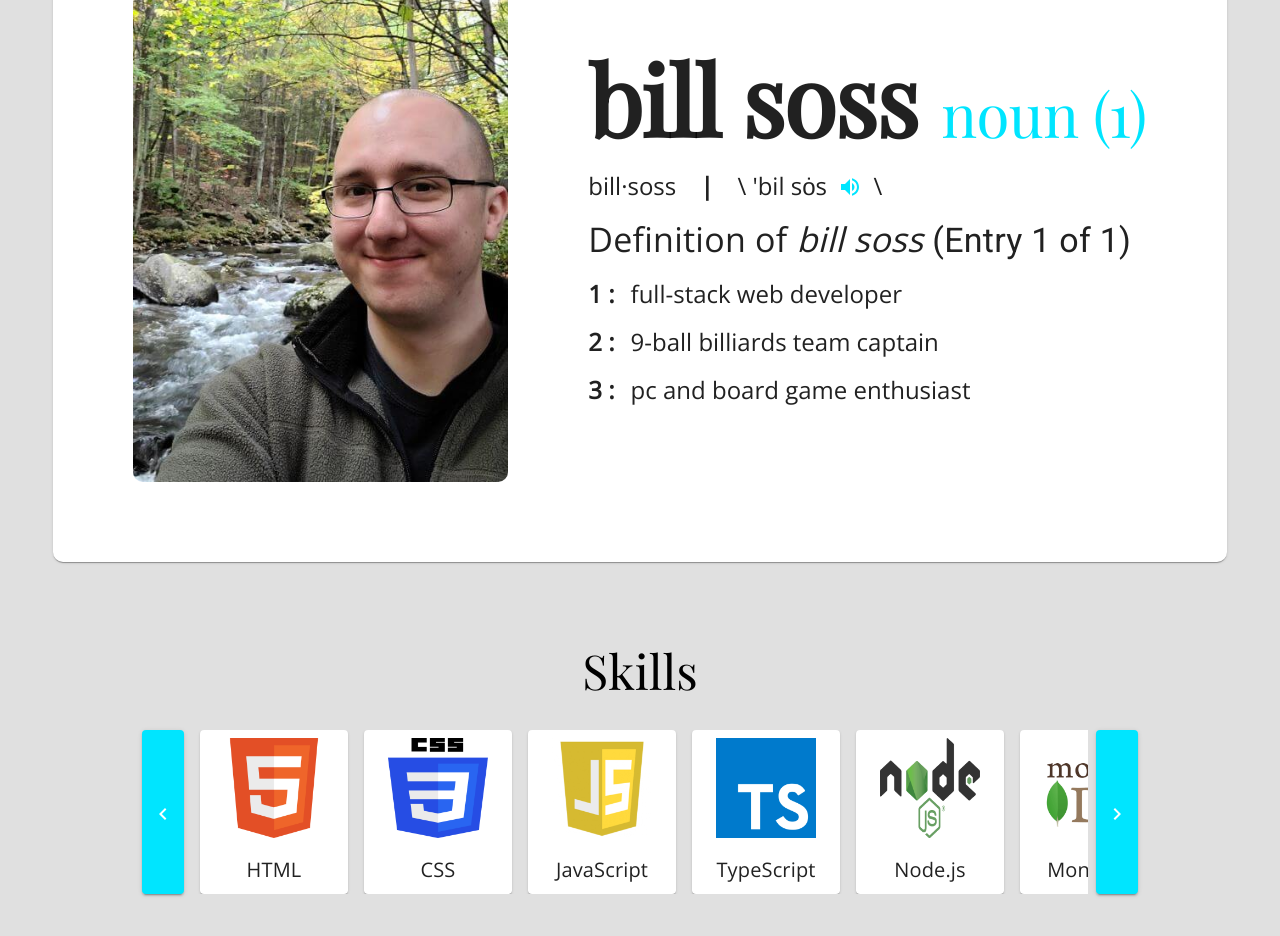
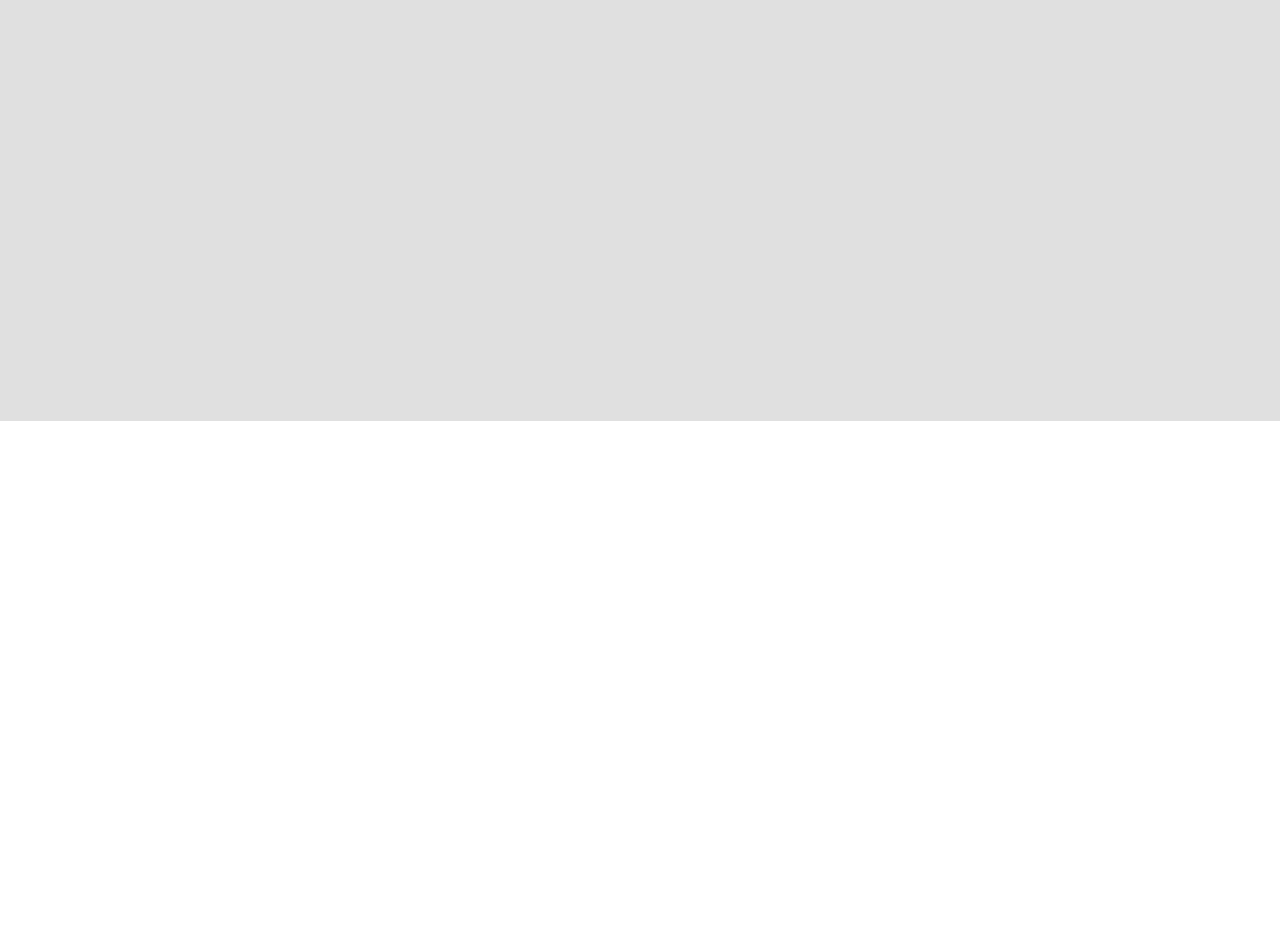
Before and after one commit to sossw1/React-Portfolio, a React (Create React App) app: page / in a window 1280 px wide. Shown: the part 380-1316 px from the top of the page. After the commit the page ends 801 px from the top, so only its background shows below. Built offline with nearby package versions, Linux system fonts and the light colour scheme.

Commit message:
remove definition and skills

```diff
--- a/src/App.tsx
+++ b/src/App.tsx
@@ -2,8 +2,6 @@ import { ThemeProvider } from '@mui/material/styles';
 import { Box } from '@mui/material';
 import theme from './Theme';
 import Greeter from './components/Greeter';
-import Definition from './components/Definition';
-import Skills from './components/Skills';
 
 function App() {
   return (
@@ -16,8 +14,6 @@ function App() {
       >
         <Box display='flex' flexDirection='column' alignItems='center'>
           <Greeter />
-          <Definition />
-          <Skills />
         </Box>
       </Box>
     </ThemeProvider>
--- a/src/components/Definition.tsx
+++ /dev/null
@@ -1,206 +0,0 @@
-import { useState, useEffect } from 'react';
-import {
-  Avatar,
-  Box,
-  Button,
-  Paper,
-  Typography,
-  useMediaQuery
-} from '@mui/material';
-import { keyframes } from '@mui/system';
-import { VolumeUp } from '@mui/icons-material';
-import { v4 as uuid } from 'uuid';
-import theme from '../Theme';
-
-const lineUp = keyframes`
-  0% {
-    opacity: 0;
-    transform: translateY(80%);
-  }
-  20% {
-    opacity: 0;
-  }
-  50% {
-    opacity: 1;
-    transform: translateY(0%);
-  }
-  100% {
-    opacity: 1;
-    transform: translateY(0%);
-  }
-`;
-
-export default function Definition() {
-  const [audio] = useState(new Audio('/audio/billsoss.mp3'));
-  const [playing, setPlaying] = useState(false);
-  const togglePlaying = () => setPlaying(!playing);
-
-  useEffect(() => {
-    playing ? audio.play() : audio.pause();
-  }, [playing, audio]);
-
-  useEffect(() => {
-    audio.addEventListener('ended', () => setPlaying(false));
-    return () => {
-      audio.removeEventListener('ended', () => setPlaying(false));
-    };
-  }, [audio]);
-
-  const smDown = useMediaQuery(theme.breakpoints.down('sm'));
-  const mdDown = useMediaQuery(theme.breakpoints.down('md'));
-  const lgDown = useMediaQuery(theme.breakpoints.down('lg'));
-
-  return (
-    <Paper
-      component='section'
-      elevation={smDown ? 0 : undefined}
-      sx={{
-        width: smDown ? '100%' : undefined,
-        mb: '5rem',
-        p: smDown ? '5rem 3rem' : '5rem',
-        borderRadius: smDown ? 0 : '10px',
-        opacity: 0,
-        animation: `${lineUp} 2s ease-out`,
-        animationDelay: '0.4s',
-        animationFillMode: 'forwards'
-      }}
-    >
-      <Box
-        display='flex'
-        flexDirection={lgDown ? 'column' : 'row'}
-        alignItems='center'
-      >
-        <Box mr={lgDown ? undefined : '5rem'} mb={lgDown ? '3rem' : undefined}>
-          <Avatar
-            variant='square'
-            src='/images/avatar.jpg'
-            alt='avatar'
-            sx={{
-              width: smDown ? '300px' : '375px',
-              height: smDown ? '400px' : '500px',
-              borderRadius: '10px'
-            }}
-          ></Avatar>
-        </Box>
-        <Box>
-          <Box mb='1rem'>
-            <Typography
-              variant={mdDown ? 'h2' : 'h1'}
-              component='h2'
-              mr={smDown ? 0 : '1.5rem'}
-              display={smDown ? undefined : 'inline'}
-              fontFamily='Playfair Display,serif'
-              fontWeight='bold'
-            >
-              bill soss
-            </Typography>
-            <Box
-              mb={smDown ? '1rem' : 0}
-              display={smDown ? undefined : 'inline'}
-            >
-              <Typography
-                variant={mdDown ? (smDown ? 'h4' : 'h3') : 'h2'}
-                component='span'
-                display={smDown ? undefined : 'inline'}
-                color='primary'
-                fontFamily='Playfair Display,serif'
-              >
-                noun (1)
-              </Typography>
-            </Box>
-          </Box>
-          <Box mb='1rem'>
-            <Typography
-              variant='h5'
-              component='span'
-              mb='0.75rem'
-              sx={{ ...theme.dictionary }}
-              hidden={useMediaQuery(theme.breakpoints.down(500))}
-            >
-              bill·soss
-              <Typography
-                variant='h5'
-                component='span'
-                p='0 1.5rem'
-                fontWeight='bold'
-                display='inline'
-                sx={{ ...theme.dictionary }}
-              >
-                |
-              </Typography>
-            </Typography>
-            <Typography
-              variant='h5'
-              component='p'
-              mb='0.75rem'
-              display='inline'
-              sx={{ ...theme.dictionary }}
-            >
-              \ 'bil sȯs{' '}
-              <Button
-                sx={{
-                  display: 'inline',
-                  lineHeight: '1rem',
-                  p: '0 5px',
-                  minWidth: '24px'
-                }}
-                onClick={togglePlaying}
-              >
-                <VolumeUp />
-              </Button>{' '}
-              \
-            </Typography>
-          </Box>
-          <Box mb='1rem'>
-            <Typography
-              variant={mdDown ? 'h5' : 'h4'}
-              component='h3'
-              mb='1rem'
-              display='inline'
-              sx={{ ...theme.dictionary }}
-            >
-              Definition of <i>bill soss</i>{' '}
-            </Typography>
-            <Typography
-              variant={mdDown ? 'h5' : 'h4'}
-              component='span'
-              display={
-                useMediaQuery(theme.breakpoints.down(550)) ? 'block' : 'inline'
-              }
-            >
-              (Entry 1 of 1)
-            </Typography>
-          </Box>
-          <Box>
-            {[
-              'full-stack web developer',
-              '9-ball billiards team captain',
-              'pc and board game enthusiast'
-            ].map((item, index) => (
-              <Typography
-                key={uuid()}
-                variant='h5'
-                component='p'
-                mb='1rem'
-                fontWeight='500'
-                sx={{ ...theme.dictionary }}
-              >
-                <Typography
-                  variant='h5'
-                  component='span'
-                  display='inline'
-                  fontWeight='bold'
-                  pr='1rem'
-                  sx={{ ...theme.dictionary }}
-                >
-                  {index + 1} :
-                </Typography>
-                {item}
-              </Typography>
-            ))}
-          </Box>
-        </Box>
-      </Box>
-    </Paper>
-  );
-}
--- a/src/components/Greeter.tsx
+++ b/src/components/Greeter.tsx
@@ -70,27 +70,6 @@ export default function Greeter() {
           Hi, I'm Bill Soss
         </Typography>
       </Box>
-      <Box
-        display='flex'
-        flexDirection='row'
-        overflow='hidden'
-        sx={{
-          opacity: 0,
-          animation: `2s ${lineUp} ease-out`,
-          animationDelay: '0.2s',
-          animationFillMode: 'forwards'
-        }}
-      >
-        <Typography
-          variant='h4'
-          component='p'
-          sx={{
-            ...theme.narration
-          }}
-        >
-          Here's a little info about me:
-        </Typography>
-      </Box>
     </Box>
   );
 }
--- a/src/components/Skills.tsx
+++ /dev/null
@@ -1,98 +0,0 @@
-import { Box, Button, Icon, Paper, Typography } from '@mui/material';
-import { ChevronLeft, ChevronRight } from '@mui/icons-material';
-import { v4 as uuid } from 'uuid';
-import theme from '../Theme';
-
-const logos = [
-  { name: 'HTML', path: '/images/HTML.png' },
-  { name: 'CSS', path: '/images/CSS.png' },
-  { name: 'JavaScript', path: '/images/JavaScript.png' },
-  { name: 'TypeScript', path: '/images/TypeScript.png' },
-  { name: 'Node.js', path: '/images/NodeJS.png' },
-  { name: 'MongoDB', path: '/images/MongoDB.png' },
-  { name: 'MySQL', path: '/images/MySQL.png' },
-  { name: 'React', path: '/images/React.png' },
-  { name: 'Mui', path: '/images/Mui.png' },
-  { name: 'Jest', path: '/images/Jest.png' }
-];
-
-export default function Skills() {
-  return (
-    <Box mb='5rem'>
-      <Typography
-        variant='h3'
-        component='h2'
-        mb='2rem'
-        sx={{ ...theme.narration }}
-        textAlign='center'
-      >
-        Skills
-      </Typography>
-      <Box display='flex' flexDirection='row'>
-        <Button
-          variant='contained'
-          disableRipple
-          aria-label='previous'
-          sx={{
-            color: 'white',
-            minWidth: '32px',
-            p: '6px'
-          }}
-        >
-          <Icon sx={{ width: '30px', height: '30px' }}>
-            <ChevronLeft />
-          </Icon>
-        </Button>
-        <Box
-          m='0 0.5rem'
-          maxWidth='70vw'
-          display='flex'
-          flexDirection='row'
-          sx={{ overflowX: 'hidden' }}
-        >
-          {logos.map((logo) => (
-            <Paper
-              key={uuid()}
-              sx={{
-                m: '0 0.5rem',
-                p: '0.5rem',
-                display: 'flex',
-                flexDirection: 'column'
-              }}
-            >
-              <Box
-                component='img'
-                src={logo.path}
-                width='100px'
-                height='100px'
-                m='0 1rem 1rem'
-              ></Box>
-              <Typography
-                variant='h6'
-                component='p'
-                textAlign='center'
-                sx={{ ...theme.dictionary }}
-              >
-                {logo.name}
-              </Typography>
-            </Paper>
-          ))}
-        </Box>
-        <Button
-          variant='contained'
-          disableRipple
-          aria-label='next'
-          sx={{
-            color: 'white',
-            minWidth: '32px',
-            p: '6px'
-          }}
-        >
-          <Icon sx={{ width: '30px', height: '30px' }}>
-            <ChevronRight />
-          </Icon>
-        </Button>
-      </Box>
-    </Box>
-  );
-}
```
